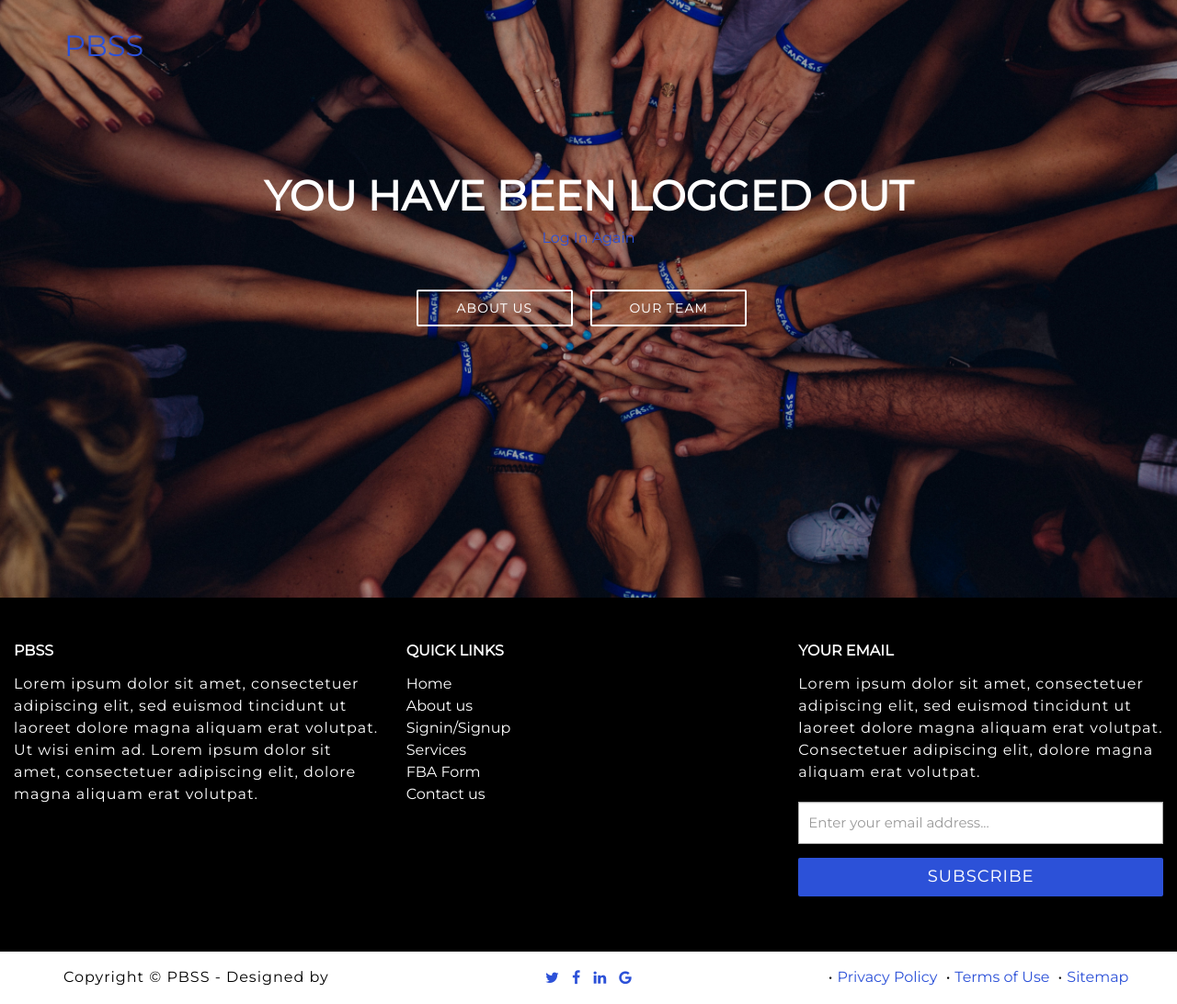
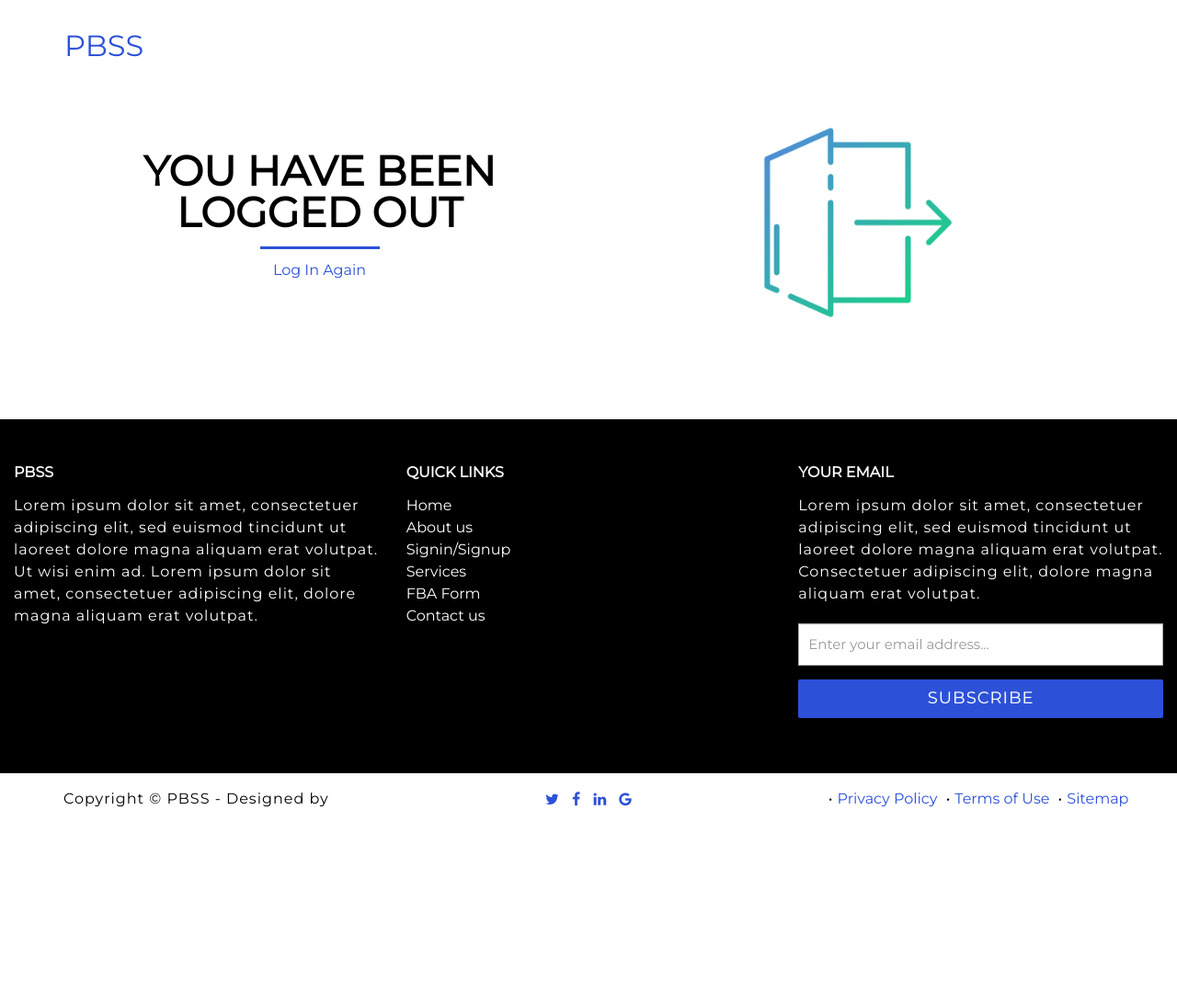
Before and after one commit to NBGAzure/Positivebehaviour, a Django app: page /logout/ in a window 1280 px wide. Shown: the whole page at 92% size. After the commit the page ends 878 px from the top, so only its background shows below. Run offline with Django 3.2, Linux system fonts and the light colour scheme; some libraries are stand-ins or nearby versions.

Commit message:
Ready for data insertion.

```diff
--- a/PBSS/positivebehaviour/static/css/our-team.css
+++ b/PBSS/positivebehaviour/static/css/our-team.css
@@ -78,7 +78,7 @@
 }
 .cd-author .cd-author-info li:last-child {
   font-size: 12px;
-  color: #6b6b70;
+  color: black;
 }
 @media only screen and (min-width: 768px) {
   .cd-author img {
@@ -235,7 +235,7 @@
 }
 .cd-testimonials-all p {
   position: relative;
-  background: #79b6e4;
+  background: #2c51d8;
   color: #ffffff;
   padding: 2em;
   -webkit-font-smoothing: antialiased;
@@ -253,7 +253,7 @@
   height: 0;
   width: 0;
   border: 8px solid transparent;
-  border-top-color: #79b6e4;
+  border-top-color: #2c51d8;
 }
 .cd-testimonials-all .cd-author {
   text-align: left;
--- a/PBSS/positivebehaviour/static/css/style.css
+++ b/PBSS/positivebehaviour/static/css/style.css
@@ -274,7 +274,7 @@ header .intro-text .intro-lead-in {margin-bottom: 30px; font-family:"Montserrat"
 
 .message{text-align: center;margin: 100px 0;}
 .message .wrap{	padding: 50px; background: #ffffff; border: 1px solid #333333;display: inline-block;border-radius: 5px;-webkit-border-radius: 5px;-moz-border-radius: 5px;-khtml-border-radius: 5px;}
-.checklist, .login{
+.checklist, .login, .logout{
     height: auto;
     width: 40%;
 }
--- a/PBSS/users/templates/users/logout.html
+++ b/PBSS/users/templates/users/logout.html
@@ -4,25 +4,29 @@
     {% load crispy_forms_tags %}
 
     {% load static %}
-        <header id="page-top">
-            <div class="container">
-                <div class="row">
-                    <div class="col-lg-12">
-                        <div class="o-container">
+
+    <div id="page-content" class="index-page">
+            <section id="" class="box-content box-1" style="background: white;">
+                <div class="container">
+                     <div class="row heading">
+                        <div class="col-lg-12">
+
                         </div>
+                    </div>
+                    <div class="row">
+                        <div class="col-sm-6 box-item">
+                            <div class="col-lg-12"><br><br>
+                            <h2>You have been logged out</h2>
+                            <hr>
+                            <div class="intro"><a href="{% url 'login' %}"> Log In Again</a></div>
 
-                                 <div class="container-fluid">
-                                         <h2>You have been logged out</h2>
-                                     <div class="border-top pr-3"><br>
-                                          <small class="text-muted">
-                                <a href="{% url 'login' %}"> Log In Again</a>
-                </small>
-                         </div>
-    </div>
-    </div>
-                    </div><br><br><br>
-                <a class="btn btn-1 btn-sm" href="#about">About Us</a>
-                        <a class="btn btn-1 btn-sm" href="#team">Our Team</a>
+                        </div>
+                        </div>
+                        <div class="col-sm-6 box-item">
+                           <img src="{% static 'images/logout.png' %}" alt="logout" class="logout">
+        </div></div>
                 </div>
-        </header>
+            </section>
+     </div>
+
 {% endblock content %}
--- a/PBSS/users/views.py
+++ b/PBSS/users/views.py
@@ -13,7 +13,7 @@ def register(request):
             username = form.cleaned_data.get('username')
             messages.success(request, f'Account created for {username}!')
 
-            '''if crashed change userbase to index. I have to ask shankar for redirecting after login.'''
+            '''if crashed change userbase to index.  for redirecting after login.'''
 
             return redirect('index')
     else:
```
Also changed, not shown: PBSS/positivebehaviour/templates/positivebehaviour/index.html (+15 -15 lines), PBSS/db.sqlite3, PBSS/positivebehaviour/static/images/avatar.png (added), PBSS/positivebehaviour/static/images/logout.png (added).
